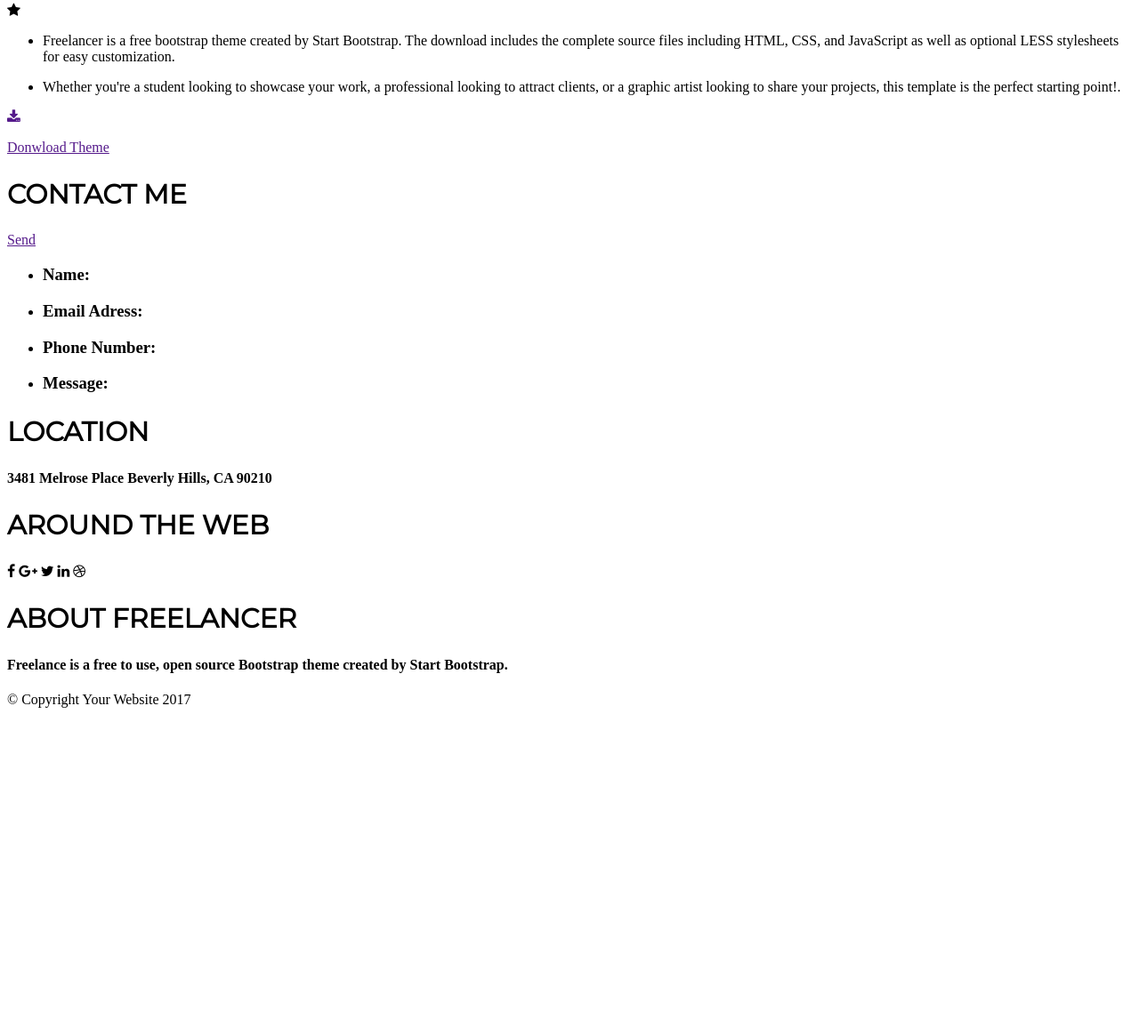
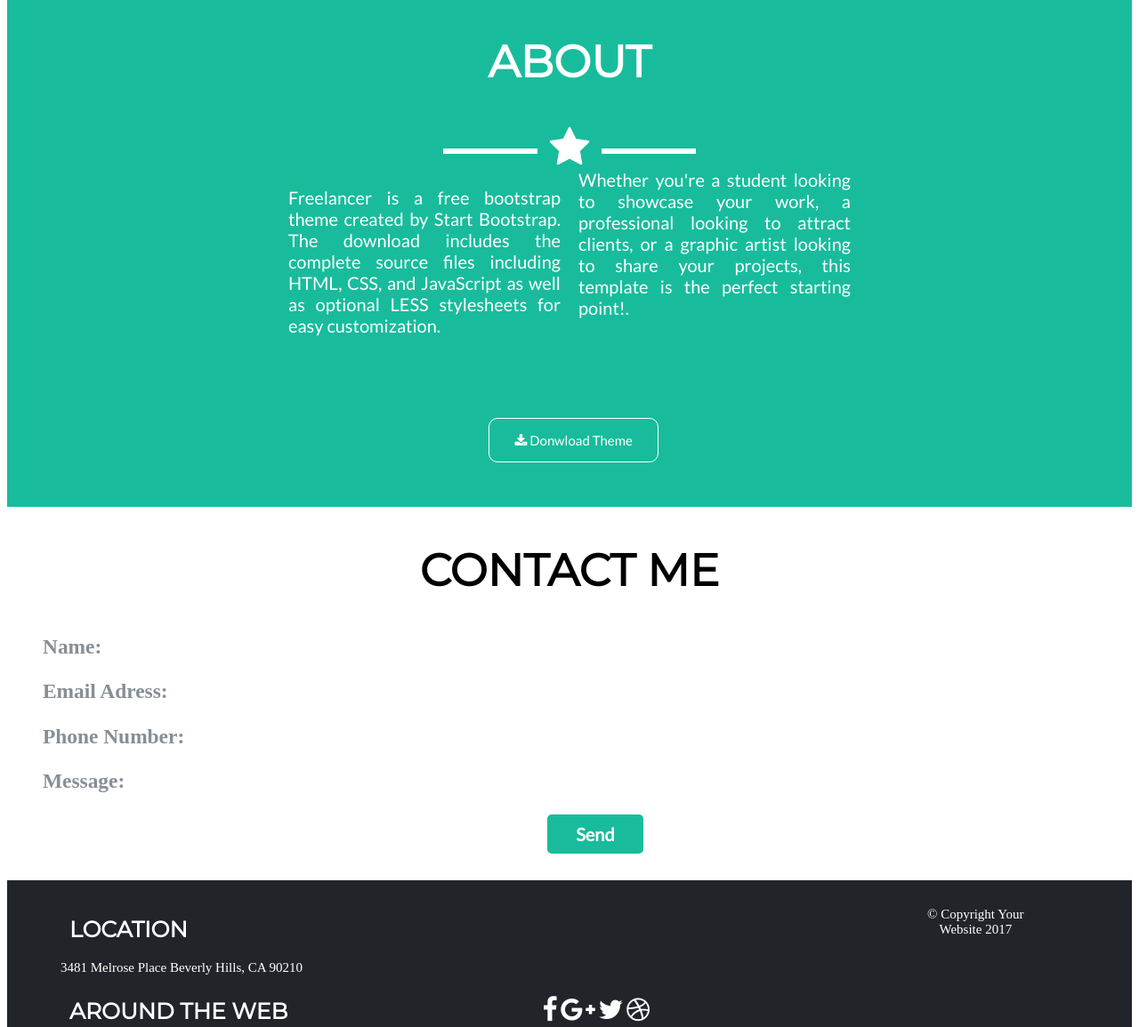
Before and after one commit to Aneleaigil/Freelancer, a plain HTML site: page index.html in a window 1280 px wide. Shown: the part 1510-2665 px from the top of the page at 89% size. Before the commit the page ends 2322 px from the top, so only its background shows below. Drawn offline with Linux system fonts and the light colour scheme.

Commit message:
subiendo actualizacion de trabajo

```diff
--- a/css/main.css
+++ b/css/main.css
@@ -7,7 +7,7 @@ font-family: 'Lato', sans-serif;*/
 body{
 	margin: 0 auto;
 	padding: 0px;
-	font-family: 'Lato', sans-serif;
+
 }
 
 h2.titulo-1{
@@ -20,8 +20,11 @@ position:relative;
 }
 
 h2{
-font-family: 'Montserrat', sans-serif;
-font-size: 30px;
+	font-family:'Montserrat', sans-serif;
+	/*font-size:50px;
+	margin-bottom: 50px;*/
+	font-weight: bolder;
+
 }
 h1{
 font-family: 'Montserrat', sans-serif;
@@ -31,6 +34,7 @@ text-align: center;
 .titulo-2{
 	font-family:'Montserrat', sans-serif;
 	font-size:30px;
+	font-style: bold;*/
 }
 header{
 	background: #2c3e50;
@@ -56,7 +60,7 @@ header ul li{
 	height: 100%;
 	background: #18bc9c;
 	color: white;
-	padding: 30px;
+	padding-top:  30px;
 	margin-top:100px;
 }
 .imagen-1{
@@ -64,8 +68,9 @@ header ul li{
 	width: 50%;
 }
 .contenedor-1 imagen-1{
-	width: 20%
+	width: 20%;
 	height:20%;
+
 }
 .estrella:before, .estrella:after{
 	content: "";
@@ -79,27 +84,168 @@ header ul li{
 	text-align: center;
 	width: 100%;
 	height: 100%;
+
 }
 .contenedor-2 ul {
 	display: inline-block;
 	text-align: center;
     list-style:none;
    	overflow: auto;
+   	width: 100%;
+
 }
 li img{
-	width: 30%;
+	width: 346px;
+	height: 253px;
 	float: left;
 	margin:10px;
+	margin-left: 50px;
+
 }
 .contenedor-2 .estrella-2:before, .estrella-2:after{
 	content: "";
     display:inline-block;
     border: 3px solid black;
     width:100px;
+    height:100%;
     margin:10px;
 }
 h2.titulo-3{
 	font-family:'Montserrat', sans-serif;
 	font-size:50px;
+	margin-bottom: 30px;
 
 }
+.contenedor-3{
+	background:#18bc9c;
+    margin-top: 50 0  50;
+	display: inline-block;
+	text-align: center;
+	width: 100%;
+	height: 100%;
+	color: white;
+	list-style: none;
+	text-decoration: none;
+}
+.contenedor-3 .estrella-3:before, .estrella-3:after{
+	content: "";
+    display:inline-block;
+    border: 3px solid white;
+    width:100px;
+    height:100%;
+    margin:10px;
+    color: white;
+
+}
+h2.titulo-4{
+	font-size: 50px;
+}
+.parrafo{
+	text-align: justify;
+	column-count: 2;
+	display: inline-block;
+	width: 50%;
+	font-size: 20px;
+	font-family: 'Lato', sans-serif;
+	margin-bottom: 30px;
+	display:inline-block;
+}
+.p1{
+	padding-bottom: 1.5%;
+}
+.descarga{
+	border: 1px solid white;
+	width: 15%;
+	color: white;
+    position: relative;
+    left: 42%;
+    font-size: 15px;
+    font-family: 'Lato', sans-serif;
+    margin: 50px  10px;
+    -webkit-border-radius: 10px;
+    -moz-border-radius: 10px;
+    border-radius: 10px;
+}
+.descarga p,.descarga i{
+	display: inline-block;
+	 }
+	 .fa-download{
+	 	border: 2 solid white;
+	 }
+
+.contenedor-4{
+	display: inline-block;
+	width: 100%;
+	height: 100%;
+	font-size: 20px;
+
+	 }
+
+h2.titulo-4{
+	text-align: center;
+}
+
+.contenedor-4 ul{
+    list-style:none;
+    color:#868E96;
+}
+.enviar{
+
+    background:#18bc9c;
+    width: 7%;
+    height: 10%;
+    text-align: center;
+    -webkit-border-radius: 5px;
+    -moz-border-radius: 5px;
+    border-radius: 5px;
+    font-size: 100%;
+    font-family: 'Lato', sans-serif;
+    color: white;
+    position: relative;
+    left: 48%;
+    padding: 10px;
+    font-weight: bolder;
+    margin-bottom: 30px;
+
+}
+footer{
+	background: #212529;
+	color:white;
+	column-count: 3;
+	width: 100%;
+	height: 100%;
+	margin-bottom: 30px;
+	padding-top: 30px;
+
+	}
+	.titulos{
+	font-size: 15px;
+	margin-left: 30px ;
+	margin:30  20  10;
+	/*float: left;
+    /*display: inline-block;*/
+    /*overflow: auto;*/
+
+	}
+	.iconos{
+		text-align: center;
+		padding: 100px;
+	}
+
+.titulos h2{
+	font-size: 25px;
+	position: relative;
+	left: 10px;
+	margin-top: 10px;
+}
+/*.titulos p{
+    position: relative;
+    margin-left: 10px;
+}*/
+.L1{
+	width: 350px;
+    float:left;
+    margin-left: 30px;
+    padding-bottom: 0PX;
+}
+.
--- a/index.html
+++ b/index.html
@@ -36,7 +36,7 @@
       <div>
         <h2 class="titulo-3">PORTAFOLIO</h2>
         <div class="estrella-2">
-        	<i class="fa fa-star fa-2x" aria-hidden="true"></i>
+        	<i class="fa fa-star fa-3x" aria-hidden="true"></i>
         </div>
         <ul>
         	<li><img src="assets/images/portfolio/cabin.png"></li>
@@ -50,44 +50,57 @@
        </div>
     </section>
     <section class="contenedor-3">
-      <div>
-       <h2>ABOUT</h2>
-           <i class="fa fa-star" aria-hidden="true"></i>
-     <ul>
-     	<li class="parrafo-1">
-     		 <p> Freelancer is a free bootstrap theme created by Start Bootstrap. The download includes the complete source files including HTML, CSS, and JavaScript as well as optional LESS stylesheets for easy customization. </p>
+       <h2 class="titulo-4">ABOUT</h2>
+       <div class="estrella-3">
+           <i class="fa fa-star fa-3x" aria-hidden="true"></i>
+       </div>
 
-     	</li>
-     	<li class="parrafo-2">
-          <p> Whether you're a student looking to showcase your work, a professional looking to attract clients, or a graphic artist looking to share your projects, this template is the perfect starting point!.</p>
-        </li>
-     </ul>
-     <a href=""><i class="fa fa-download" aria-hidden="true"></i>
-     <p>Donwload Theme</p></a>
+     	<div class="parrafo">
+     		 <p class="p1"> Freelancer is a free bootstrap theme created by Start Bootstrap. The download includes the complete source files including HTML, CSS, and JavaScript as well as optional LESS stylesheets for easy customization. </p>
 
+             <p> Whether you're a student looking to showcase your work, a professional looking to attract clients, or a graphic artist looking to share your projects, this template is the perfect starting point!.</p>
+       </div>
+       <div class="descarga">
+       		<i class="fa fa-download" aria-hidden="true"></i>
+       		<p>Donwload Theme</p>
+       </div>
+ </section>
      <section class="contenedor-4">
-     	<h2>CONTACT ME</h2>
-      <a href="">Send</a>
-    </section>
+     	<h2 class="titulo-4">CONTACT ME</h2>
+
      <ul>
      	<li><h3>Name:</h3></li>
      		<li><h3>Email Adress:</h3></li>
      		<li><h3>Phone Number:</h3></li>
      		<li><h3>Message:</h3></li>
      </ul>
+        <div class="enviar">Send</div>
+
+     </section>
+
     <footer>
-    	<h2>LOCATION</h2>
-    	<h4>3481 Melrose Place Beverly Hills, CA 90210</4>
-        <h2>AROUND THE WEB</h2>
-        <i class="fa fa-facebook" aria-hidden="true"></i>
-        <i class="fa fa-google-plus" aria-hidden="true"></i>
-        <i class="fa fa-twitter" aria-hidden="true"></i>
-        <i class="fa fa-linkedin" aria-hidden="true"></i>
-        <i class="fa fa-dribbble" aria-hidden="true"></i>
+     <div class="titulos">
+      <div class="L1">
+     	<h2 class="titulo-5">LOCATION</h2>
+    	<p>3481 Melrose Place Beverly Hills, CA 90210</p>
+      </div>
+      <div class="L1">
+        <h2 class="titulo-6">AROUND THE WEB</h2>
+        <div class="iconos">
+        <i class="fa fa-facebook fa-2x" aria-hidden="true"></i>
+        <i class="fa fa-google-plus fa-2x" aria-hidden="true"></i>
+        <i class="fa fa-twitter fa-2x" aria-hidden="true"></i>
+        <i class="fa fa-dribbble fa-2x" aria-hidden="true"></i>
+        <p>&#169; Copyright  Your Website 2017</p>
+        </div>
+       </div>
 
+        <div class="L1">
         <h2>ABOUT FREELANCER</h2>
-        <h4>Freelance is a free to use, open source Bootstrap theme created by Start Bootstrap.</h4>
-      <p>&#169; Copyright  Your Website 2017</p>
-    </footer>
+        <p>Freelance is a free to use, open source Bootstrap theme created by Start Bootstrap.</p>
+        </div>
+      </div>
+
+   </footer>
 </body>
 </html>
```
